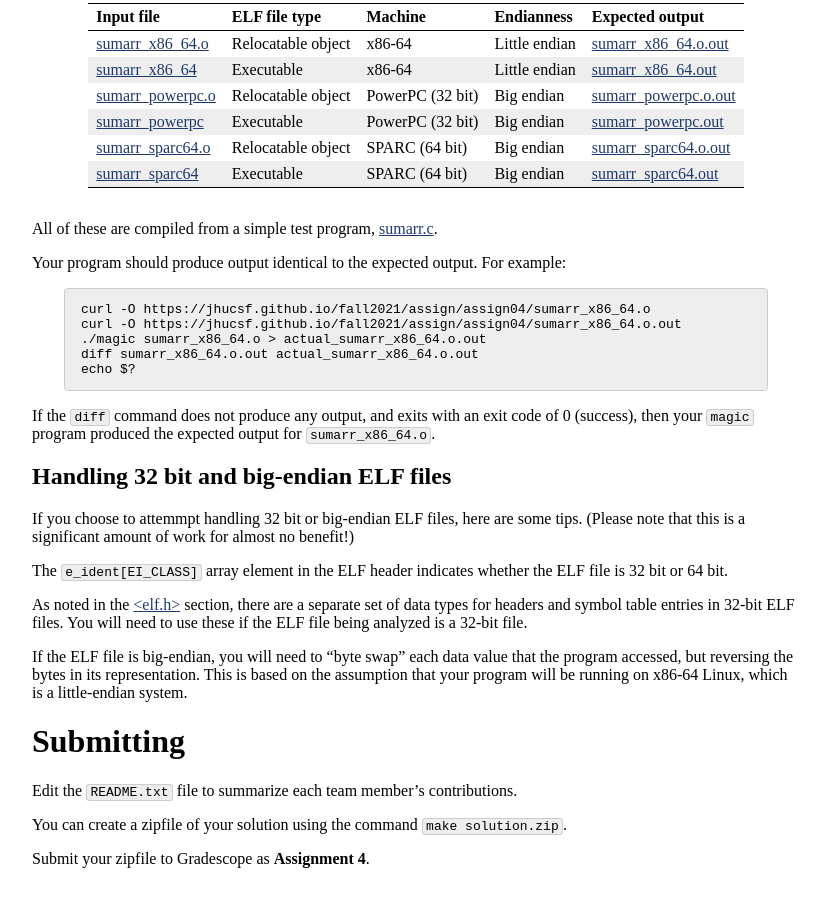
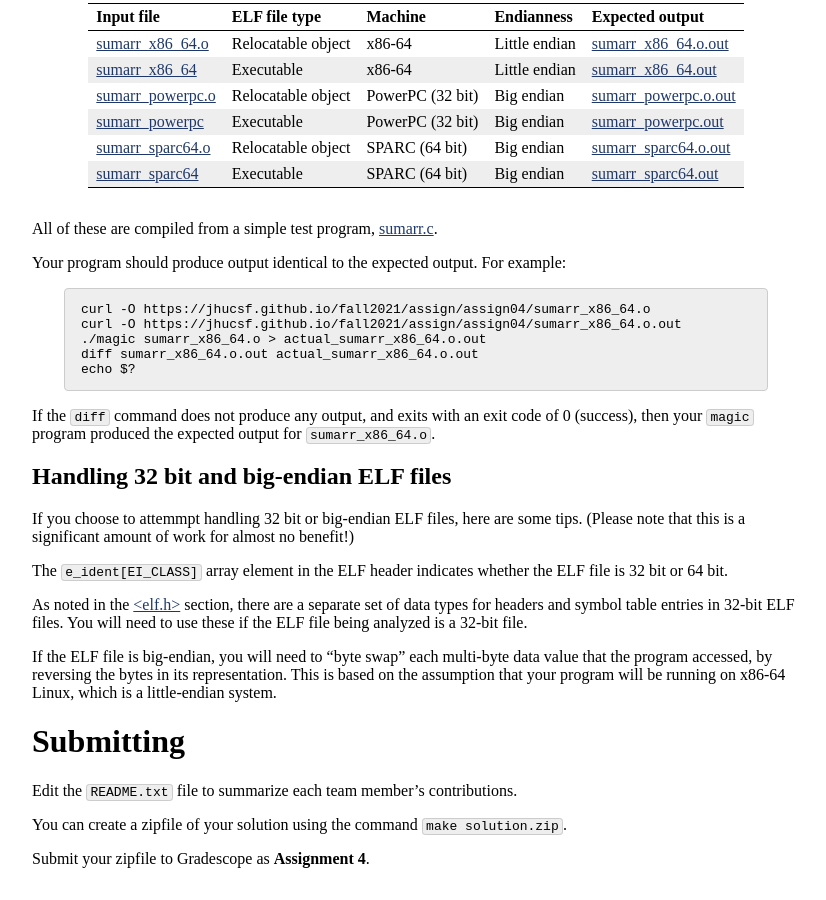
Before and after one commit to jhucsf/fall2021, a Jekyll site: the page built from assign/assign04.md, in a window 1280 px wide and 900 px high, scrolled down 4061 px. Shown: the whole window, without its empty margins (224-1050 px from the left). Built offline with Jekyll 4.4.1, drawn with Linux system fonts in a browser that asks for light colours.

Commit message:
minor clarification and typo fix

```diff
--- a/assign/assign04.md
+++ b/assign/assign04.md
@@ -311,8 +311,8 @@ As noted in the [&lt;elf.h&gt;](#elfh) section, there are a separate set
 of data types for headers and symbol table entries in 32-bit ELF files.
 You will need to use these if the ELF file being analyzed is a 32-bit file.
 
-If the ELF file is big-endian, you will need to "byte swap" each data value
-that the program accessed, but reversing the bytes in its representation.
+If the ELF file is big-endian, you will need to "byte swap" each multi-byte data value
+that the program accessed, by reversing the bytes in its representation.
 This is based on the assumption that your program will be running on
 x86-64 Linux, which is a little-endian system.
 
```
